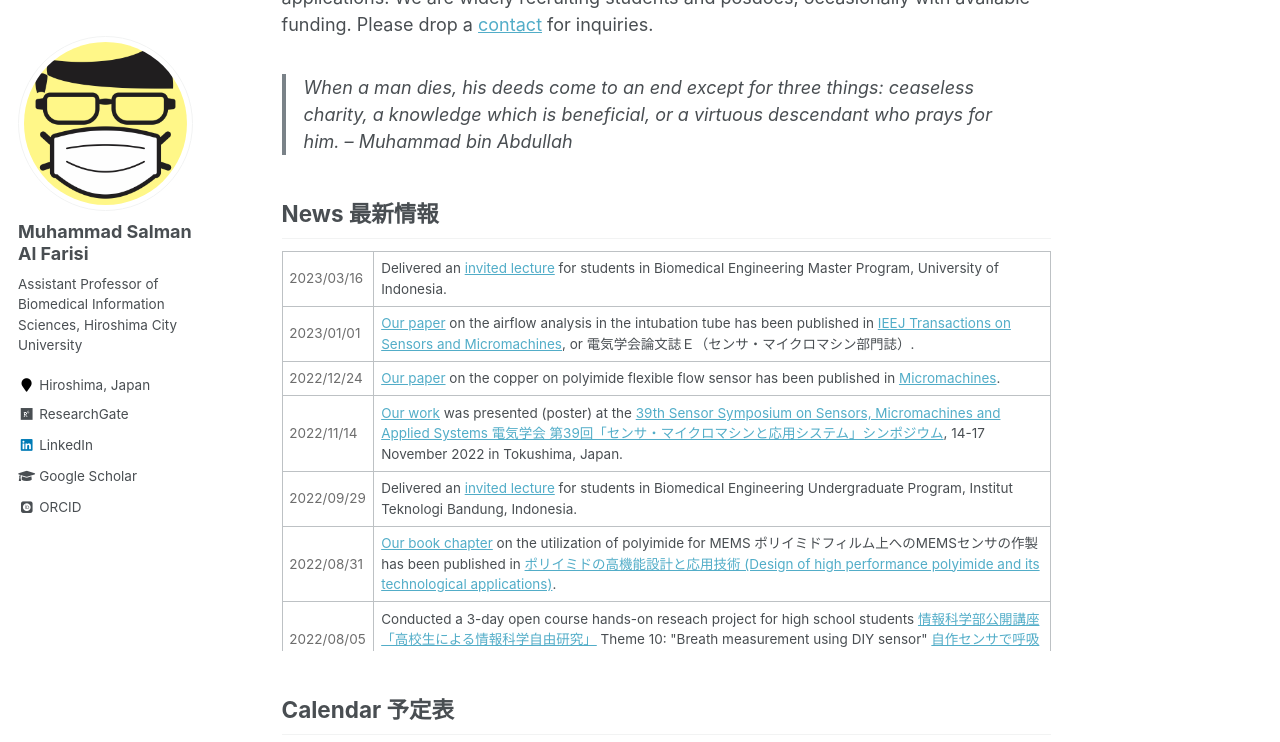
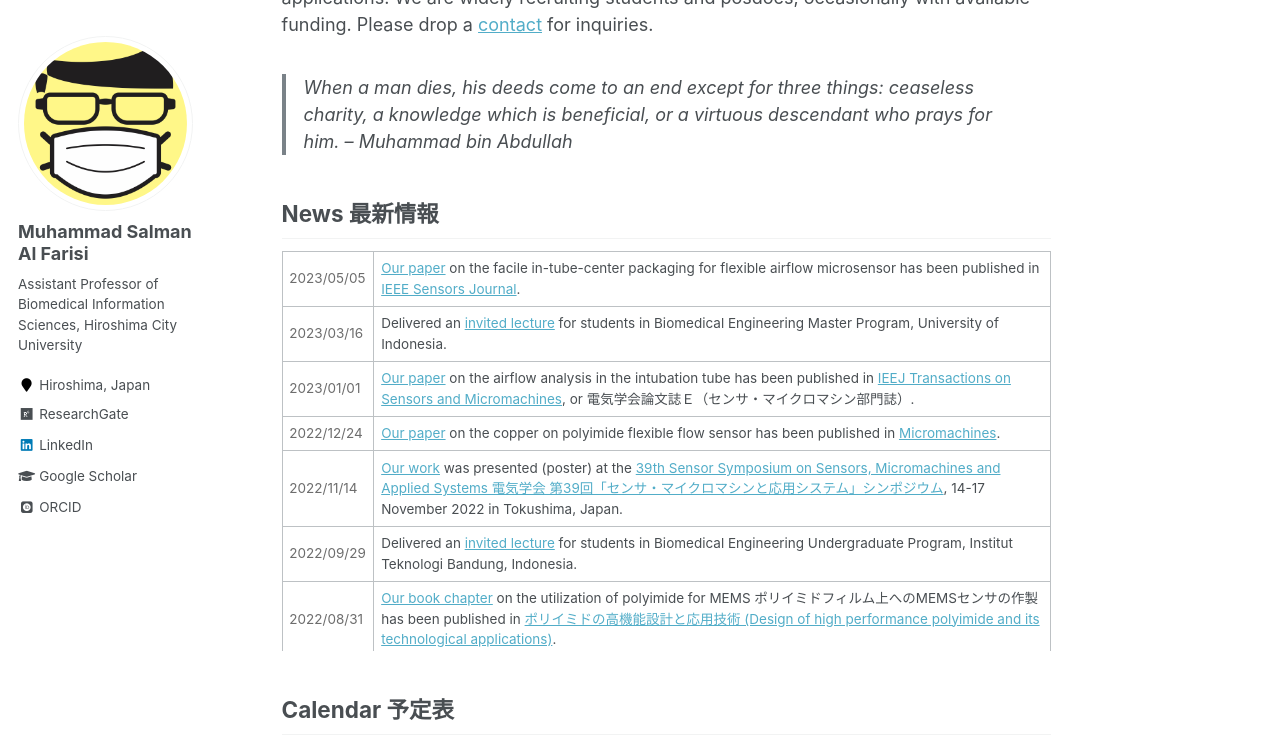
Before and after one commit to msalfarisi/msalfarisi.github.io, a Jekyll site: the page built from _pages/home.md, in a window 1280 px wide and 900 px high, scrolled down 457 px, cut to the strip 0-742 px from the top of the window. Built offline with Jekyll 4.4.1, drawn with Linux system fonts in a browser that asks for light colours; some web fonts are replaced.

Commit message:
Update home.md

```diff
--- a/_pages/home.md
+++ b/_pages/home.md
@@ -22,6 +22,10 @@ Welcome to the homepage of Muhammad Salman Al Farisi, an Assistant Professor at
 
 <div style="overflow-y: scroll; height:400px;">
  <table style="width:100%">
+  <tr>
+    <td style="color:#6d6d6d;">2023/05/05</td>
+    <td><a href="/publication/">Our paper</a> on the facile in-tube-center packaging for flexible airflow microsensor has been published in <a href="https://doi.org/10.1109/JSEN.2023.3272310">IEEE Sensors Journal</a>.</td>
+  </tr>
   <tr>
     <td style="color:#6d6d6d;">2023/03/16</td>
     <td>Delivered an <a href="/publication/">invited lecture</a> for students in Biomedical Engineering Master Program, University of Indonesia.</td>
```
